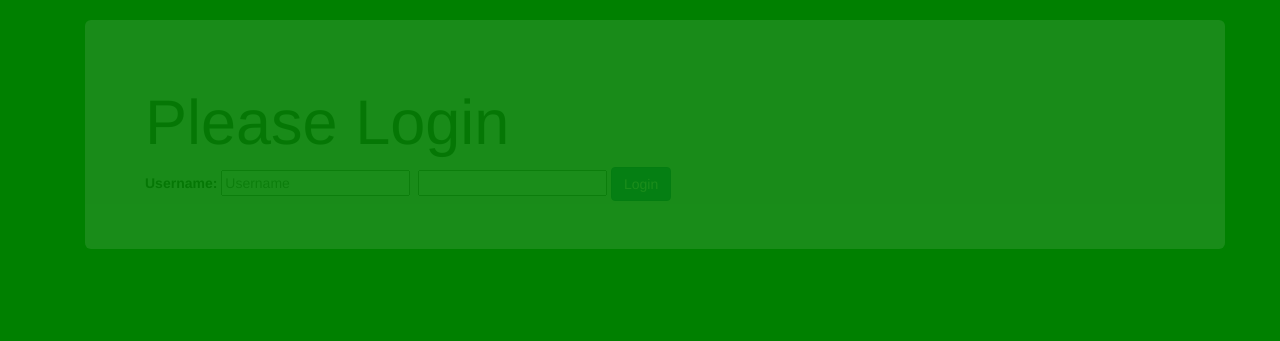
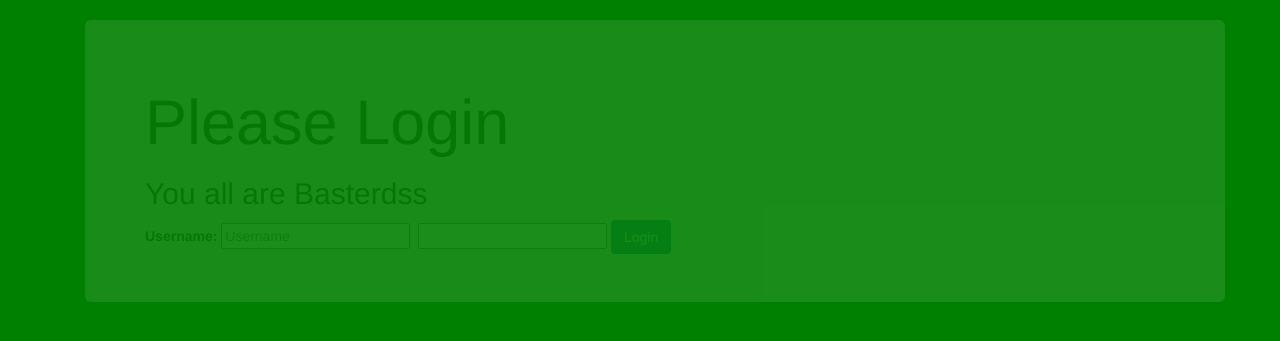
Before and after one commit to abish97/Complaints_Portal, a Django app: page /user_login/ in a window 1280 px wide. Shown: the part 51-392 px from the top of the page. Run offline with Django 3.2, Linux system fonts and the light colour scheme; some libraries are stand-ins or nearby versions.

Commit message:
Change to be reverted

```diff
--- a/templates/login.html
+++ b/templates/login.html
@@ -4,7 +4,7 @@
   <div class="container">
     <div class="jumbotron">
       <h1>Please Login</h1>
-
+      <h2>You all are Basterdss</h2>
         <form method="post" action="{% url 'user_login' %}">
           {% csrf_token %}
           {# A more "HTML" way of creating the login form#}
```
